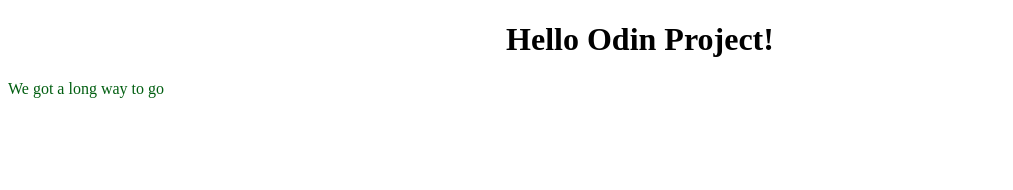
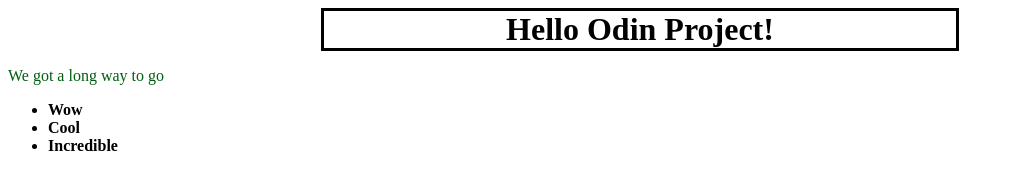
Before and after one commit to JackMicher151/OdinProjectFirstRepo, a plain HTML site: page basicwebstuff/index.html in a window 1280 px wide. Shown: the whole page, without its empty margins (0-1013 px from the left). Drawn offline with Linux system fonts and the light colour scheme.

Commit message:
Add unordered list

```diff
--- a/basicwebstuff/index.html
+++ b/basicwebstuff/index.html
@@ -6,7 +6,15 @@
 </head>
 
 <body>
-    <h1 style="position: relative; text-align: center;"> Hello Odin Project! </h1>
+    <h1 style="position:relative; text-align:center; border:3px solid; margin:auto; width:50%"> Hello Odin Project! </h1>
     <p style="color:rgb(0, 94, 16)">We got a long way to go</p>
+
+    <b>
+    <ul>
+        <li> Wow </li>
+        <li> Cool</li>
+        <li> Incredible </li>
+    </ul>
+    </b>
 </body>
 </html>
```
